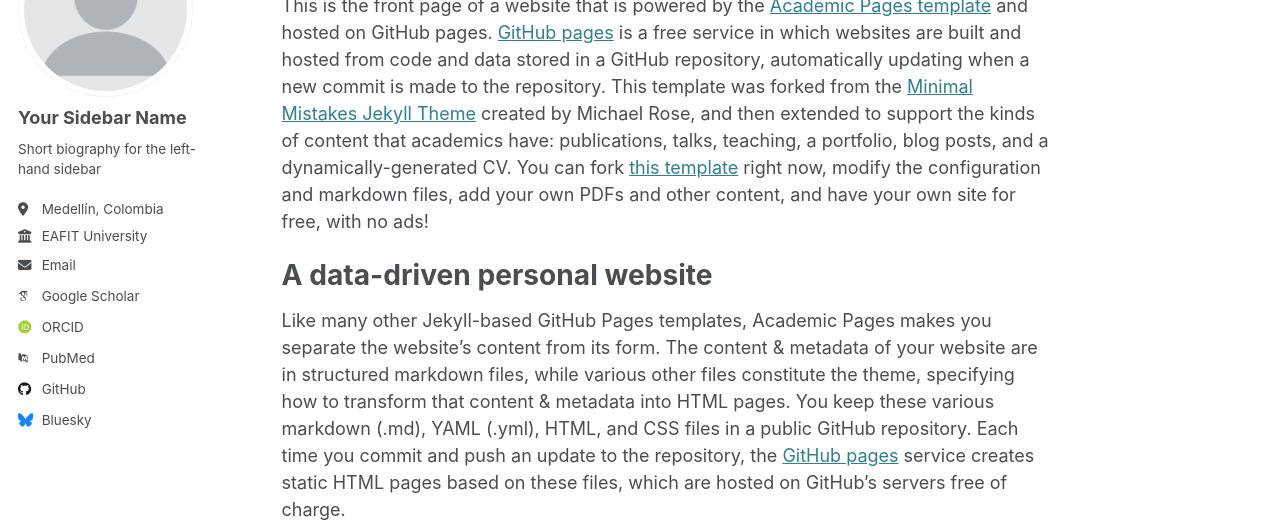
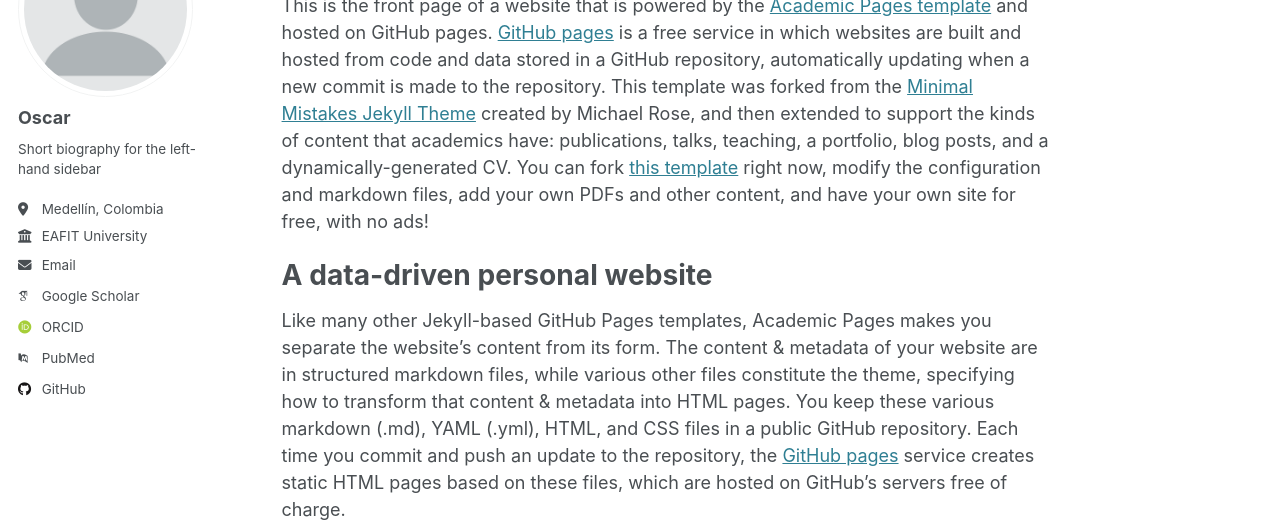
Before and after one commit to oscar-rincon/blog, a Jekyll site: the page built from _pages/about.md, in a window 1280 px wide. Shown: the part 177-699 px from the top of the page. Built offline with Jekyll 4.4.1, drawn with Linux system fonts in a browser that asks for light colours; some web fonts are replaced.

Commit message:
Update author information in configuration

```diff
--- a/_config.yml
+++ b/_config.yml
@@ -23,13 +23,13 @@ repository               : "academicpages/academicpages.github.io"
 author:
   # Biographic information
   avatar           : "profile.png"
-  name             : "Your Sidebar Name"
+  name             : "Oscar"
   pronouns         : # example: "she/her"
   bio              : "Short biography for the left-hand sidebar"
   location         : "Medellín, Colombia"
   employer         : "EAFIT University"
   uri              : # URL
-  email            : "none@example.org"
+  email            : "os.rinconc@gmail.com"
 
   # Academic websites
   arxiv            : # URL - Update with the correct link to your profile
@@ -45,12 +45,12 @@ author:
   bitbucket        : # Username - Update with your username on the site
   codepen          : # Username
   dribbble         : # Username
-  github           : "academicpages"
+  github           : "oscar-rincon"
   kaggle           : # Username
   stackoverflow    : # User number or user number and name (i.e., use "1" or "1/jeff-atwood")
 
   # Social media
-  bluesky          : "bsky.app" # Replace this with you Bluesky username
+  bluesky          : #"bsky.app" # Replace this with you Bluesky username
   facebook         : # Username
   flickr           : # Username
   foursquare       : # Username
```
